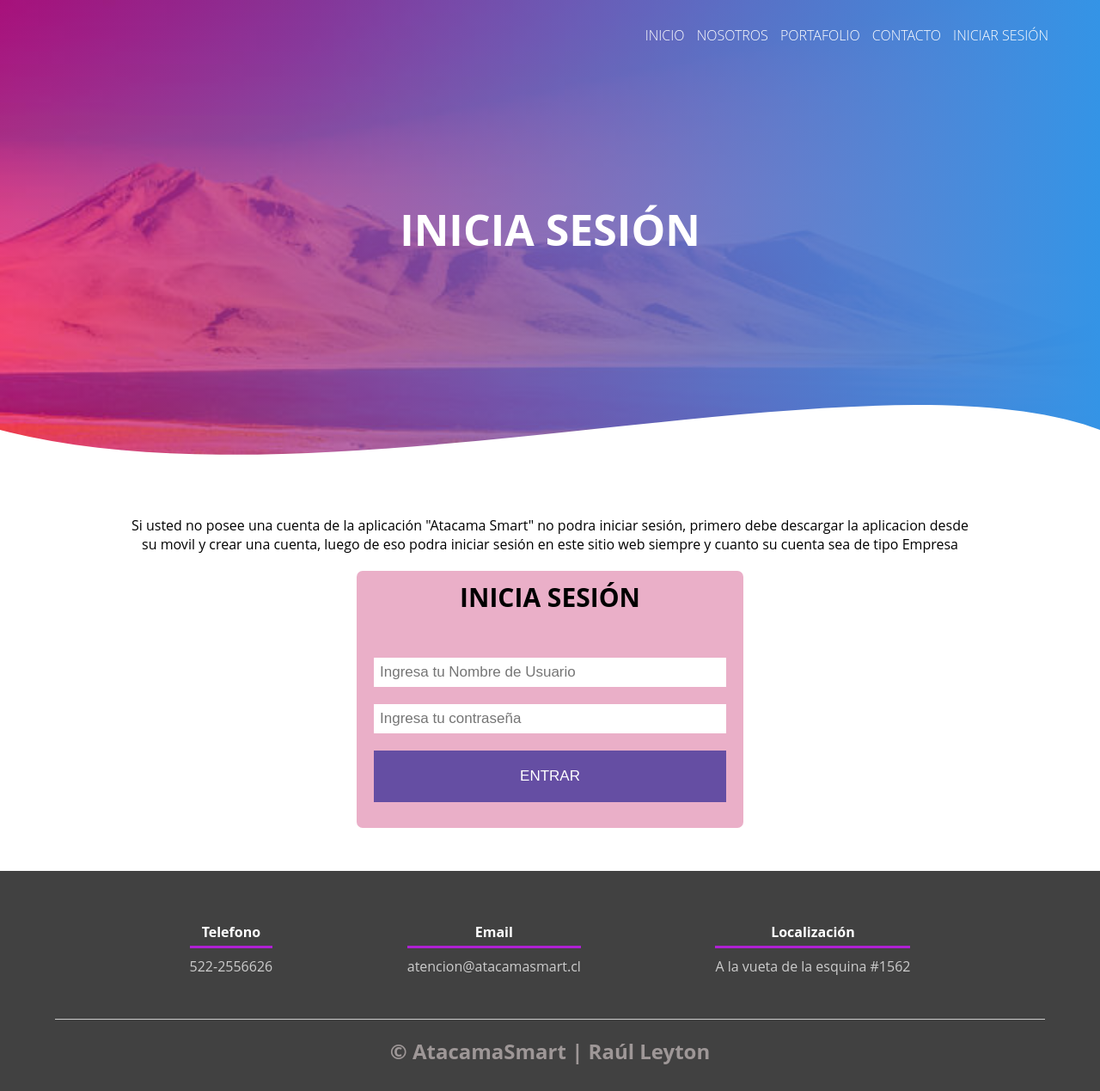
After one commit to RaulLeyton28/AtacamaSmart, a PHP site: page /sesion.html in a window 1280 px wide. The commit adds this page. Shown: the whole page at 86% size. Run offline with PHP 8.4, Linux system fonts and the light colour scheme; a stand-in replaces the project's code that opens the database connection.

Commit message:
Solo falta una vista

```diff
--- /dev/null
+++ b/conexion.php
@@ -0,0 +1,3 @@
+<?php
+	$conexion=mysqli_connect("localhost","root","","db.php");
+?>
--- a/enviar.php
+++ b/enviar.php
@@ -7,5 +7,5 @@
 	$contenido="Nombre:". $nombre . "\nCorreo:" . $correo . "\nTeléfono:" . $telefono . "\nMensaje:" . $mensaje;
 	/*Concadenamos los datos, "Nombre del dato:" . $nombre de la variable que corresponde . "\nNombre del dato:" . $Nombre de la variable que corresponde         (\n) es para hacer un salto de linea entre los datos*/
 	mail($destino, "Contacto", $contenido); /*Con la funcion mail enviamos el mensaje, ingresamos la variable contenedora del correo de destino ($destino), luego el nombre del asunto ("Contacto"), y despues indicamos la variable contenedora del mensaje ($contenido)*/
-	header("Location:gracias.html");
+	header("Location:index.html");
 ?>
--- /dev/null
+++ b/sesion.html
@@ -0,0 +1,57 @@
+<!DOCTYPE html>
+<html>
+<head>
+	<meta charset="utf-8">
+	<title>LOGIN</title>
+</head>
+	<link rel="shortcut icon" href="img/icono.png" type="image/x-icon">
+	<link rel="stylesheet" href="estilos.css">
+<body>
+	<header>
+        <nav>
+            <a href="#inicio">INICIO</a>
+            <a href="#nosotros">NOSOTROS</a>
+            <a href="#portafolio">PORTAFOLIO</a>
+            <a href="#contacto">CONTACTO</a>
+            <a href="#sesion">INICIAR SESIÓN</a>
+        </nav>
+        <section class="textos-header">
+            <h1 id="inicio">INICIA SESIÓN</h1>
+        </section>
+        <div class="wave" style="height: 150px; overflow: hidden;"><svg viewBox="0 0 500 150"
+                preserveAspectRatio="none" style="height: 100%; width: 100%;"><path d="M0.00,49.98
+                C150.00,150.00 394.20,-50.00 500.00,49.98 L500.00,150.00 L0.00,150.00 Z" style="stroke: none; fill: #fff;"></path></svg>
+        </div>
+    </header>
+        <main>
+            <section class="formulario">
+                    <div class="contenedor-formulario">
+                        <p> Si usted no posee una cuenta de la aplicación "Atacama Smart" no podra iniciar sesión, primero debe descargar la aplicacion desde su movil y crear una cuenta, luego de eso podra iniciar sesión en este sitio web siempre y cuanto su cuenta sea de tipo Empresa </p>
+                        <form action="validar.php" method="post">
+                                <h4>INICIA SESIÓN</h4>
+                                <input type="text" name="usuario" placeholder="Ingresa tu Nombre de Usuario" required>
+                                <input type="password" name="contraseña" placeholder="Ingresa tu contraseña" required>
+                                <input type="submit" value="ENTRAR" id="boton">
+                        </form>
+                    </div>
+            </section>
+        </main>
+        <footer>
+            <div class="contenedor-footer">
+                <div class="content-foo">
+                    <h4>Telefono</h4>
+                    <p>522-2556626</p>
+                </div>
+                <div class="content-foo">
+                    <h4>Email</h4>
+                    <p>atencion@atacamasmart.cl</p>
+                </div>
+                <div class="content-foo">
+                    <h4>Localización</h4>
+                    <p>A la vueta de la esquina #1562</p>
+                </div>
+            </div>
+            <h2 class="titulo-final">&copy; AtacamaSmart | Raúl Leyton</h2>
+        </footer>
+</body>
+</html>
```
Also changed, not shown: gracias.html (deleted, +0 -24 lines), home.php (added, +11 -0 lines), index.html (+6 -13 lines), validar.php (added, +26 -0 lines).
